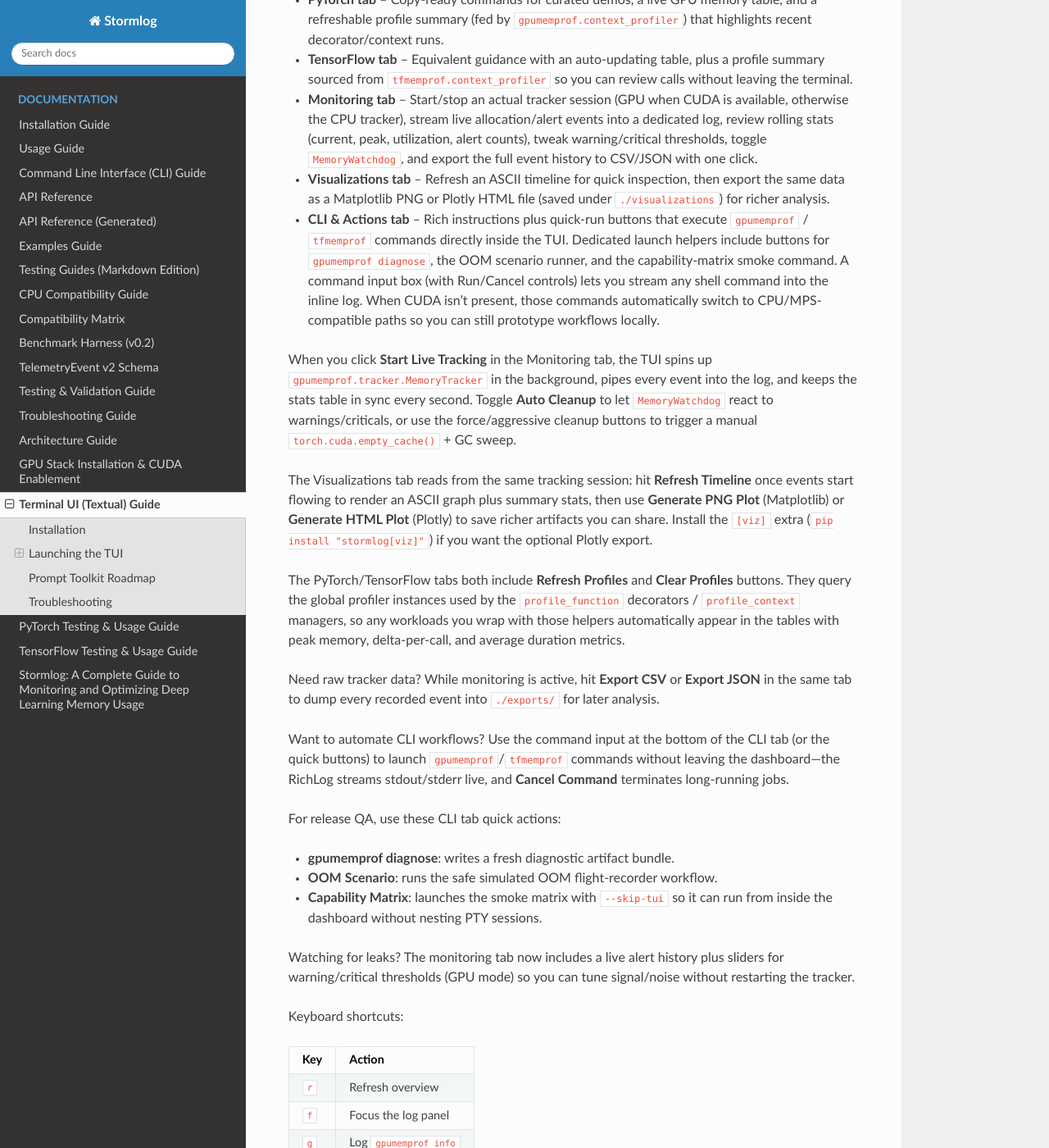
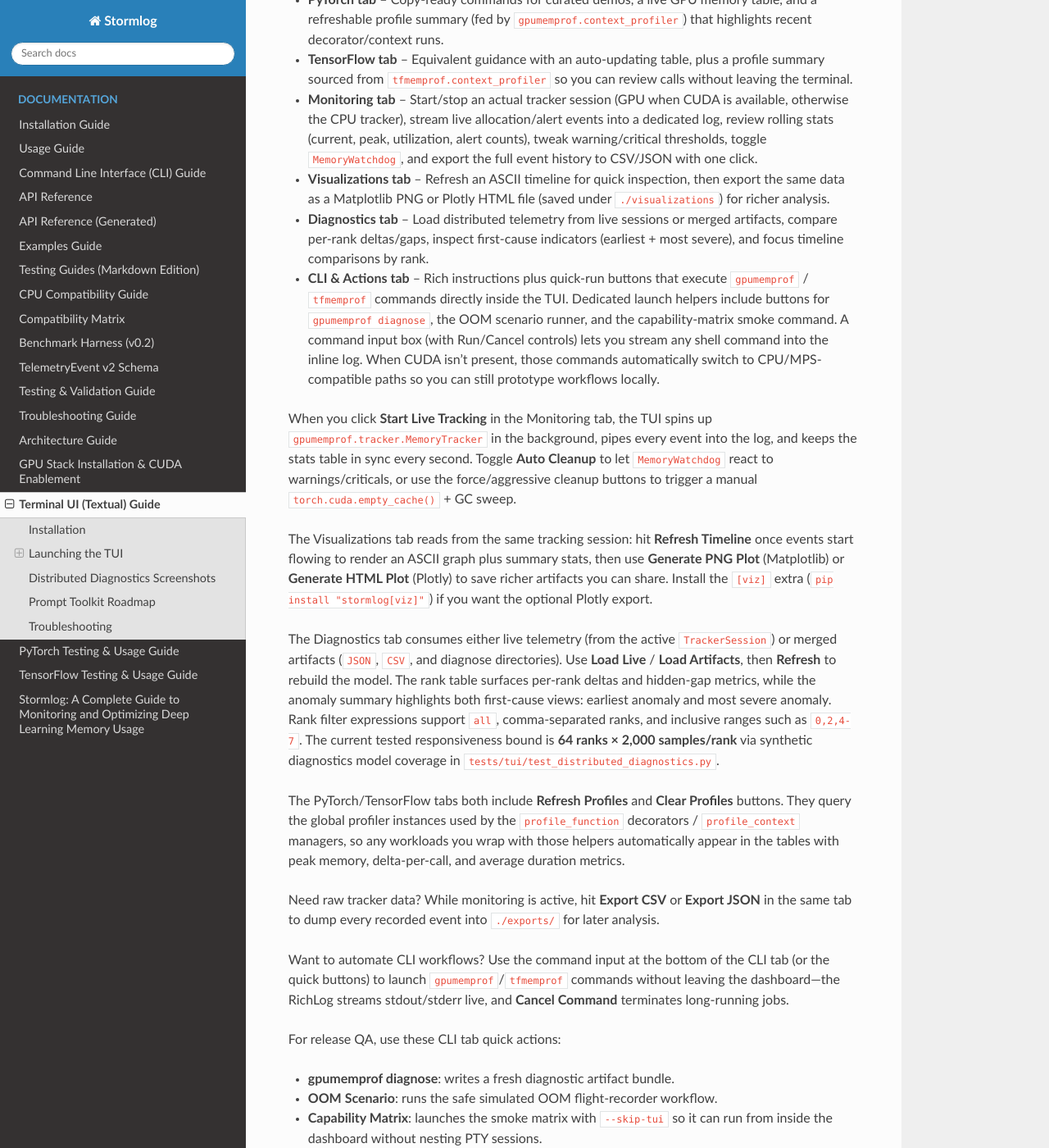
Before and after one commit to Silas-Asamoah/gpu-memory-profiler, a Sphinx documentation site: the page built from docs/tui.md, in a window 1280 px wide and 1400 px high, scrolled down 685 px. Shown: the whole window at 82% size. Built offline with Sphinx 7.4.7 and the Read the Docs theme 3.1.0, drawn with Linux system fonts in a browser that asks for light colours; some of the changed text lies outside the part shown.

Commit message:
docs(tui): document distributed diagnostics workflow

```diff
--- a/docs/tui.md
+++ b/docs/tui.md
@@ -39,6 +39,9 @@ stormlog
 - **Visualizations tab** – Refresh an ASCII timeline for quick inspection, then
   export the same data as a Matplotlib PNG or Plotly HTML file (saved under
   `./visualizations`) for richer analysis.
+- **Diagnostics tab** – Load distributed telemetry from live sessions or merged
+  artifacts, compare per-rank deltas/gaps, inspect first-cause indicators
+  (earliest + most severe), and focus timeline comparisons by rank.
 - **CLI & Actions tab** – Rich instructions plus quick-run buttons that execute
   `gpumemprof` / `tfmemprof` commands directly inside the TUI. Dedicated launch
   helpers include buttons for `gpumemprof diagnose`, the OOM scenario runner,
@@ -59,6 +62,16 @@ stats, then use **Generate PNG Plot** (Matplotlib) or **Generate HTML Plot**
 (Plotly) to save richer artifacts you can share. Install the `[viz]` extra
 (`pip install "stormlog[viz]"`) if you want the optional Plotly
 export.
+
+The Diagnostics tab consumes either live telemetry (from the active
+`TrackerSession`) or merged artifacts (`JSON`, `CSV`, and diagnose directories).
+Use **Load Live** / **Load Artifacts**, then **Refresh** to rebuild the model.
+The rank table surfaces per-rank deltas and hidden-gap metrics, while the
+anomaly summary highlights both first-cause views: earliest anomaly and most
+severe anomaly. Rank filter expressions support `all`, comma-separated ranks,
+and inclusive ranges such as `0,2,4-7`.
+The current tested responsiveness bound is **64 ranks × 2,000 samples/rank**
+via synthetic diagnostics model coverage in `tests/tui/test_distributed_diagnostics.py`.
 
 The PyTorch/TensorFlow tabs both include **Refresh Profiles** and **Clear
 Profiles** buttons. They query the global profiler instances used by the
@@ -85,6 +98,16 @@ For release QA, use these CLI tab quick actions:
 Watching for leaks? The monitoring tab now includes a live alert history plus
 sliders for warning/critical thresholds (GPU mode) so you can tune signal/noise
 without restarting the tracker.
+
+## Distributed Diagnostics Screenshots
+
+Deterministic workflow snapshot (SVG):
+
+![Distributed diagnostics workflow (SVG)](tui-distributed-diagnostics-workflow.svg)
+
+Manual render (PNG):
+
+![Distributed diagnostics workflow (PNG)](tui-distributed-diagnostics-workflow.png)
 
 Keyboard shortcuts:
 
```
Also changed, not shown: README.md (+12 -0 lines), docs/testing.md (+1 -0 lines), docs/tui-distributed-diagnostics-workflow.png (added), docs/tui-distributed-diagnostics-workflow.svg (added).
